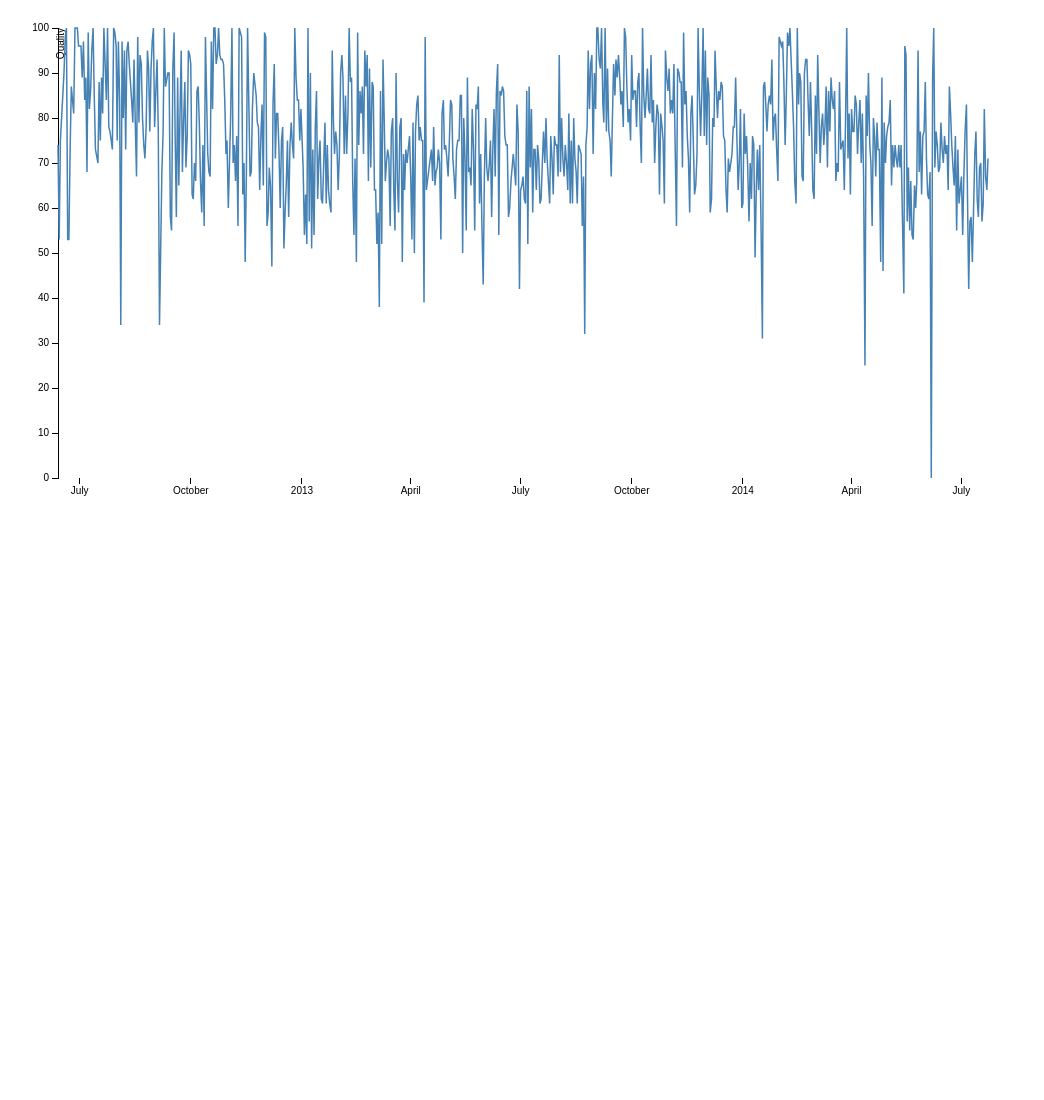
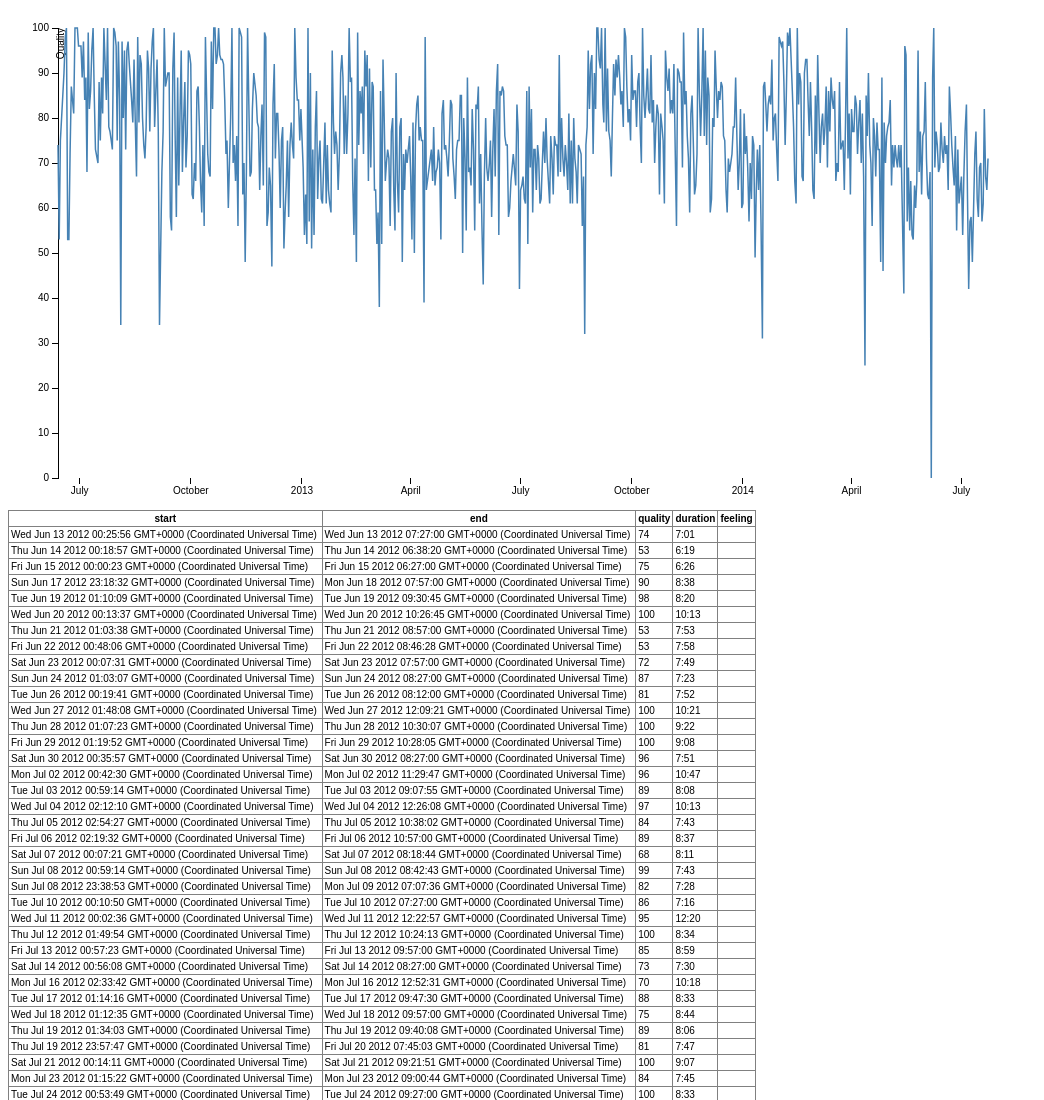
Before and after one commit to rmaratos/sleep, a plain HTML site: page index.html in a window 1280 px wide. Shown: the top 1100 px of the page, without its empty margins (0-1044 px from the left). Before the commit the page ends 800 px from the top, so only its background shows below. Drawn offline with nearby package versions, Linux system fonts and the light colour scheme.

Commit message:
Add table and mouseover

```diff
--- a/static/sleep.js
+++ b/static/sleep.js
@@ -1,6 +1,8 @@
 var margin = {top: 20, right:20, bottom: 30, left: 50},
     width = 1000 - margin.left - margin.right,
     height = 500 - margin.top - margin.bottom;
+
+var bisectDate = d3.bisector(function(d) { return d.start; }).left;
 
 var x = d3.time.scale()
     .range([0, width]);
@@ -25,6 +27,7 @@ var svg = d3.select("body").append("svg")
     .attr("height", height + margin.top + margin.bottom)
     .append("g")
     .attr("transform", "translate(" + margin.left + "," + margin.top + ")");
+
 var dsv = d3.dsv(";", "text/plain");
 var data;
 
@@ -67,31 +70,57 @@ dsv("static/sleepdata.csv")
             .attr("class", "line")
             .attr("d", line);
 
-        // var columns = Object.keys(rows[0]);
+        var focus = svg.append("g")
+            .attr("class", "focus")
+            .style("display", "none");
 
-        // var table = d3.select("body").append("table").attr("border", "1px solid black").attr("cellpadding","2").style("border-collapse", "collapse"),
-        //     thead = table.append("thead"),
-        //     tbody = table.append("tbody");
+        focus.append("circle")
+            .attr("r", 4.5);
 
-        // thead.append("tr")
-        //     .selectAll("th")
-        //     .data(columns)
-        //     .enter()
-        //     .append("th")
-        //         .text(function(column) { return column; });
+        svg.append("rect")
+            .attr("class", "overlay")
+            .attr("width", width)
+            .attr("height", height)
+            .on("mouseover", function() { focus.style("display", null); })
+            .on("mouseout", function() { focus.style("display", "none"); })
+            .on("mousemove", mousemove);
 
-        // var rows = tbody.selectAll("tr")
-        //     .data(data)
-        //     .enter()
-        //     .append("tr");
+        function mousemove() {
+            var x0 = x.invert(d3.mouse(this)[0]),
+                i = bisectDate(data, x0, 1),
+                d0 = data[i - 1],
+                d1 = data[i],
+                d = x0 - d0.date > d1.date - x0 ? d1 : d0;
+            focus.attr('transform', "translate(" + x(d.start) + "," + y(d.quality) + ")");
+            focus.select("text").text(d.quality);
+        }
 
-        // var cells = rows.selectAll("td")
-        //     .data(function(row) {
-        //         return columns.map(function(column) {
-        //             return {column: column, value: row[column]};
-        //         });
-        //     })
-        //     .enter()
-        //     .append("td")
-        //         .text(function(d) {return d.value; });
+
+        var columns = Object.keys(rows[0]);
+
+        var table = d3.select("body").append("table").attr("border", "1px solid black").attr("cellpadding","2").style("border-collapse", "collapse"),
+            thead = table.append("thead"),
+            tbody = table.append("tbody");
+
+        thead.append("tr")
+            .selectAll("th")
+            .data(columns)
+            .enter()
+            .append("th")
+                .text(function(column) { return column; });
+
+        var rows = tbody.selectAll("tr")
+            .data(data)
+            .enter()
+            .append("tr");
+
+        var cells = rows.selectAll("td")
+            .data(function(row) {
+                return columns.map(function(column) {
+                    return {column: column, value: row[column]};
+                });
+            })
+            .enter()
+            .append("td")
+                .text(function(d) {return d.value; });
     });
--- a/static/style.css
+++ b/static/style.css
@@ -13,6 +13,16 @@ body {
     display: none;
 }
 
+.overlay {
+    fill: none;
+    pointer-events: all;
+}
+
+.focus circle {
+    fill: none;
+    stroke: steelblue;
+}
+
 .line {
     fill: none;
     stroke: steelblue;
```
